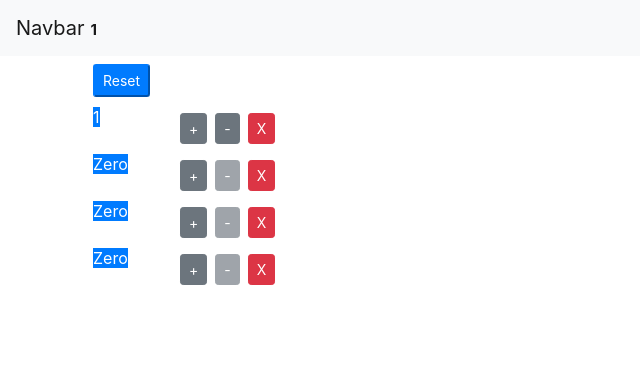
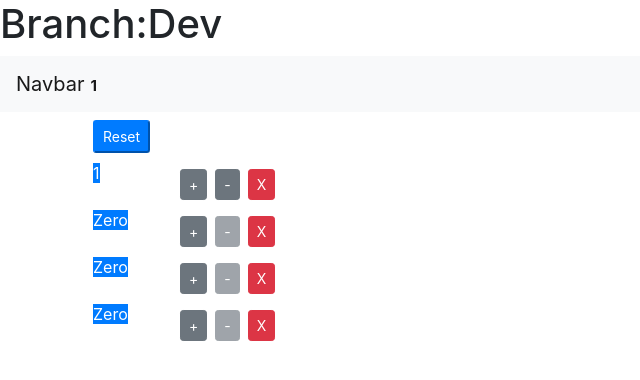
Before and after one commit to behtashmoradi/ReactUI, a React (Create React App) app: page / in a window 1280 px wide. Shown: the top 380 px of the page, without its empty margins (0-640 px from the left). Built offline with nearby package versions, Linux system fonts and the light colour scheme.

Commit message:
fisrt update in the Dev Branch

```diff
--- a/src/App.js
+++ b/src/App.js
@@ -57,8 +57,12 @@ class App extends Component {
 
   render() {
     console.log("App.render is called");
+
     return (
       <React.Fragment>
+        <div>
+          <h1>Branch:Dev</h1>
+        </div>
         <NavBar
           totalCountersCount={
             this.state.counters.filter(c => c.value !== 0).length
```
